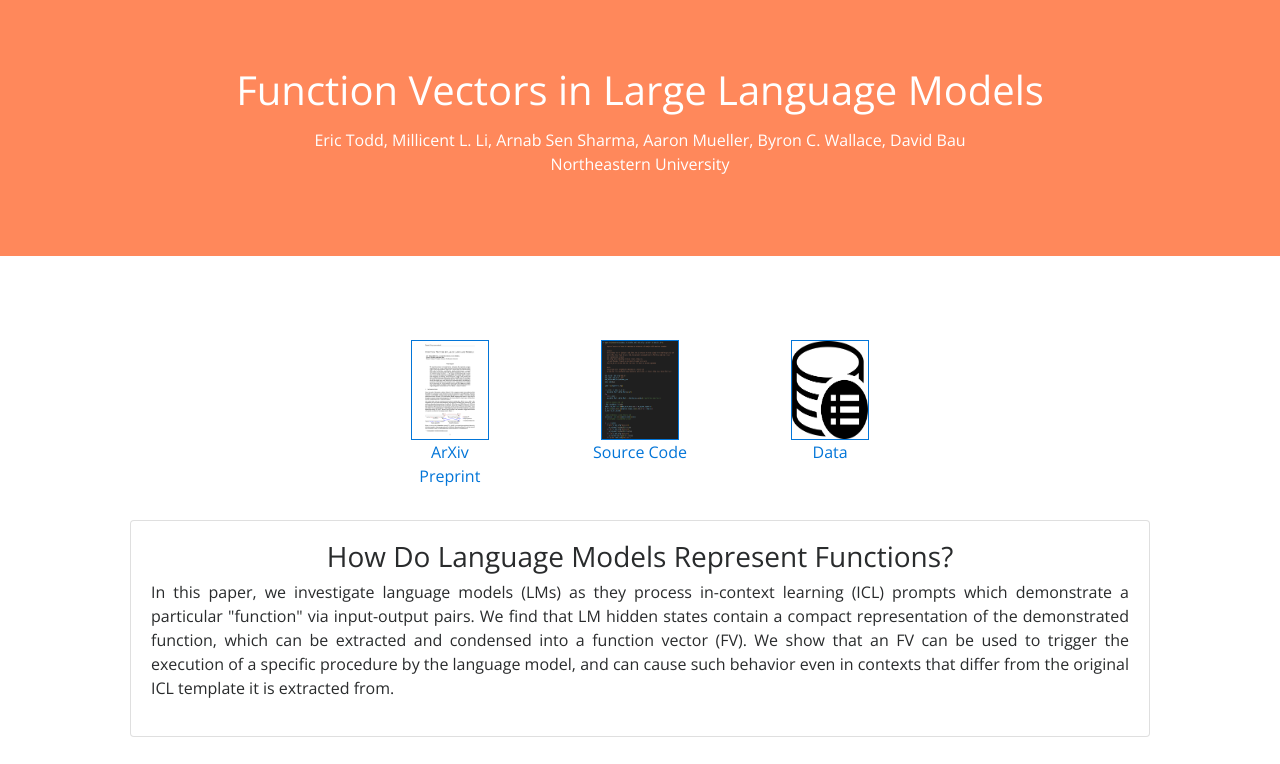
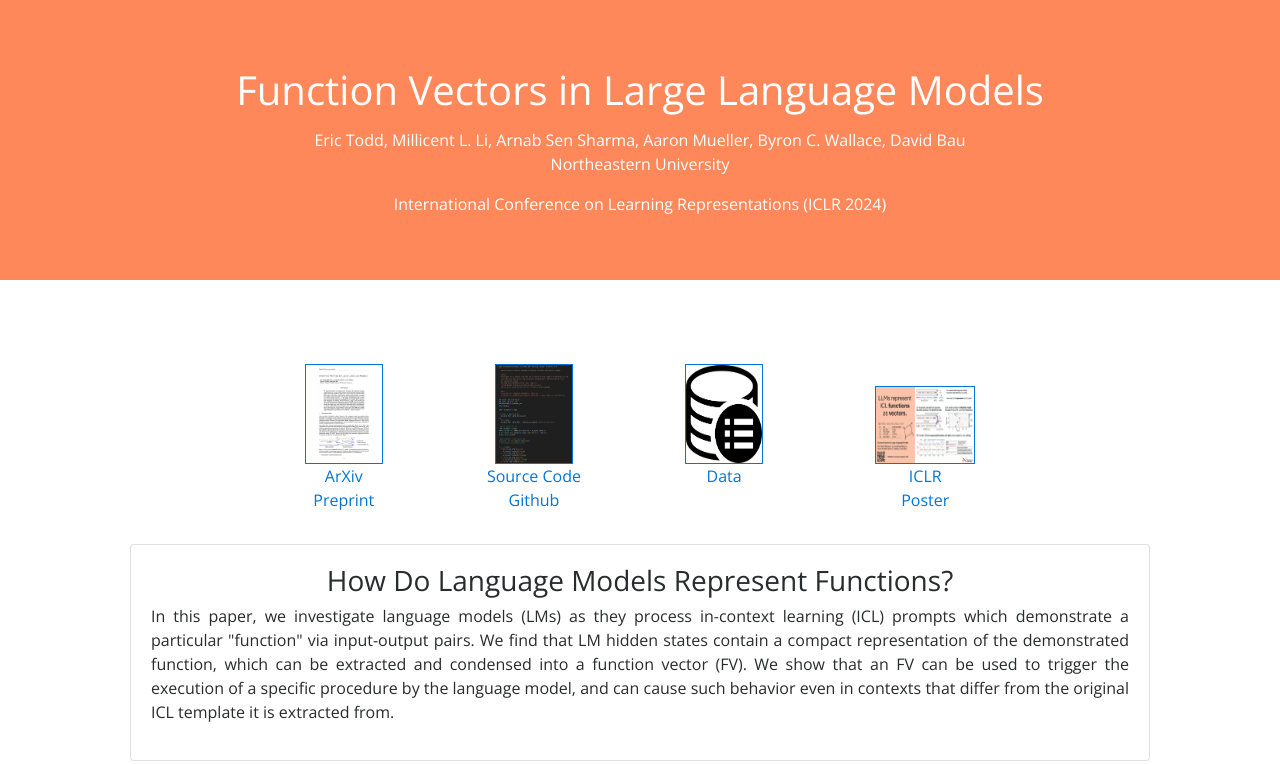
Before and after one commit to ericwtodd/functionsweb, a plain HTML site: page src/index.html in a window 1280 px wide. Shown: the top 764 px of the page. Drawn offline with nearby package versions, Linux system fonts and the light colour scheme.

Commit message:
add ICLR poster

```diff
--- a/src/index.html
+++ b/src/index.html
@@ -81,6 +81,9 @@
                 <nobr><a href="https://baulab.info/" target="_blank">David Bau</a></nobr><br>
                 <nobr><a href="https://khoury.northeastern.edu/" target="_blank">Northeastern University</a></nobr>
             </address>
+            <center>
+                International Conference on Learning Representations (<a href="https://iclr.cc/Conferences/2024">ICLR 2024</a>)
+            </center>
         </div>
     </div><!-- end nd-pageheader -->
 
@@ -97,12 +100,17 @@
                 <a href="https://github.com/ericwtodd/function_vectors" class="d-inline-block p-3 align-top" target="_blank">
                     <img height="100" width="78" src="images/code-thumb.png" style="border:1px solid; margin: 0 38px;"
                         alt="Github code thumbnail" data-nothumb="">
-                    <br>Source Code<br>
+                    <br>Source Code<br>Github
                 </a>
                 <a href="https://github.com/ericwtodd/function_vectors/tree/main/dataset_files" class="d-inline-block p-3 align-top" target="_blank">
                     <img height="100" width="78" src="images/data-thumb.png" style="border:1px solid; margin: 0 38px;"
                         alt="Dataset thumbnail" data-nothumb="">
                     <br>Data<br>
+                </a>
+                <a href="files/iclr-poster.pdf" class="d-inline-block p-3 align-bottom" target="_blank">
+                    <img height="78" width="100" src="images/iclr-poster-thumb.png" style="border:1px solid; margin: 0 38px;"
+                        alt="Poster thumbnail" data-nothumb="">
+                    <br>ICLR<br>Poster
                 </a>
             </p>
 
```
Also changed, not shown: src/images/iclr-poster-thumb.png (added), 2 other files.
